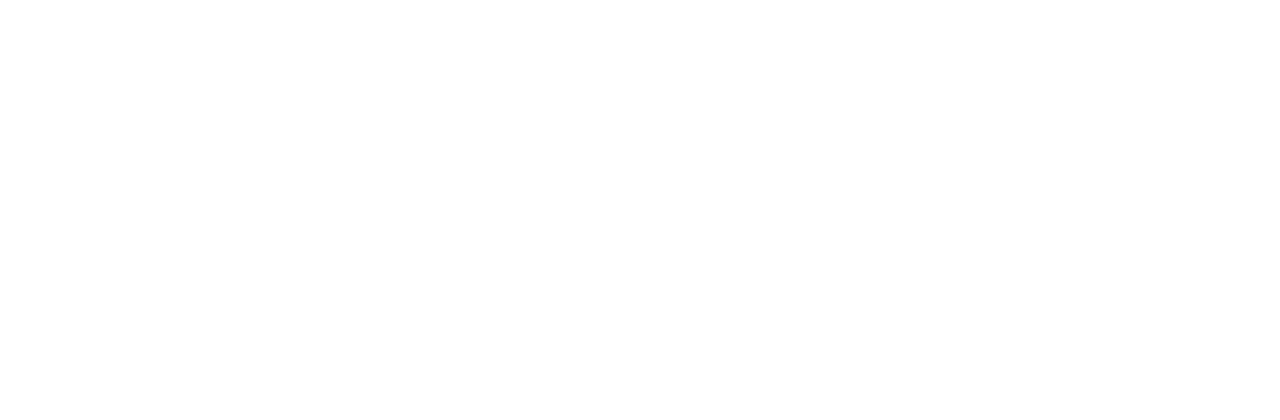
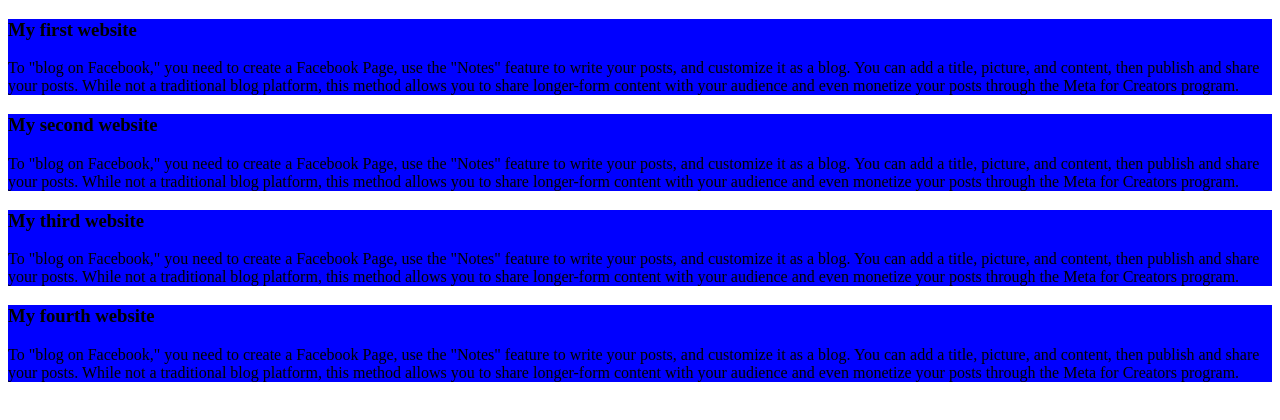
Before and after one commit to nasimnishat/my-github-website, a plain HTML site: page index.html in a window 1280 px wide. Drawn offline with Linux system fonts and the light colour scheme.

Commit message:
first blog added

```diff
--- a/index.html
+++ b/index.html
@@ -3,9 +3,25 @@
 <head>
     <meta charset="UTF-8">
     <meta name="viewport" content="width=, initial-scale=1.0">
-    <title>my-github-website</title>
+    <title>my-github-websitegit commit -m "first commit"</title>
+    <link rel="stylesheet" href="styles/blog.css">
 </head>
 <body>
-
+    <div>
+        <h3>My first website</h3>
+        <p>To "blog on Facebook," you need to create a Facebook Page, use the "Notes" feature to write your posts, and customize it as a blog. You can add a title, picture, and content, then publish and share your posts. While not a traditional blog platform, this method allows you to share longer-form content with your audience and even monetize your posts through the Meta for Creators program. </p>
+    </div>
+    <div>
+        <h3>My second website</h3>
+        <p>To "blog on Facebook," you need to create a Facebook Page, use the "Notes" feature to write your posts, and customize it as a blog. You can add a title, picture, and content, then publish and share your posts. While not a traditional blog platform, this method allows you to share longer-form content with your audience and even monetize your posts through the Meta for Creators program. </p>
+    </div>
+    <div>
+        <h3>My third website</h3>
+        <p>To "blog on Facebook," you need to create a Facebook Page, use the "Notes" feature to write your posts, and customize it as a blog. You can add a title, picture, and content, then publish and share your posts. While not a traditional blog platform, this method allows you to share longer-form content with your audience and even monetize your posts through the Meta for Creators program. </p>
+    </div>
+    <div>
+        <h3>My fourth website</h3>
+        <p>To "blog on Facebook," you need to create a Facebook Page, use the "Notes" feature to write your posts, and customize it as a blog. You can add a title, picture, and content, then publish and share your posts. While not a traditional blog platform, this method allows you to share longer-form content with your audience and even monetize your posts through the Meta for Creators program. </p>
+    </div>
 </body>
 </html>
--- /dev/null
+++ b/styles/blog.css
@@ -0,0 +1,3 @@
+div{
+    background-color: blue;
+}
```
